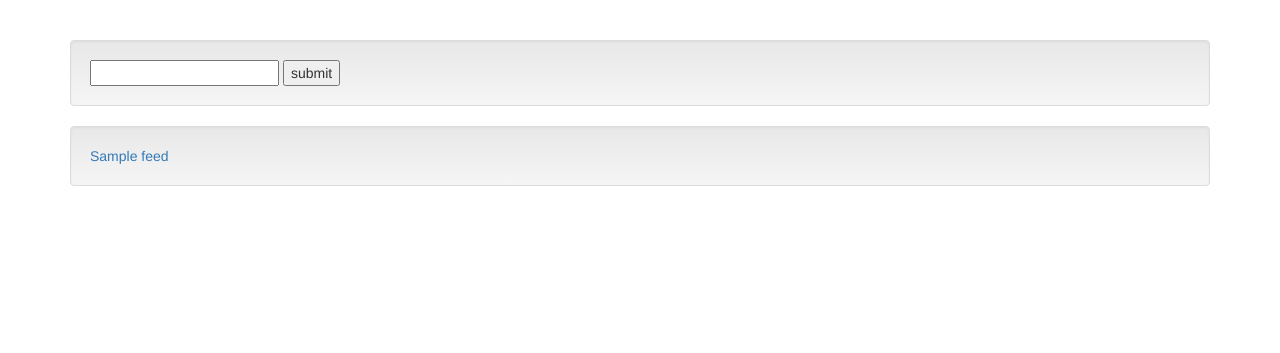
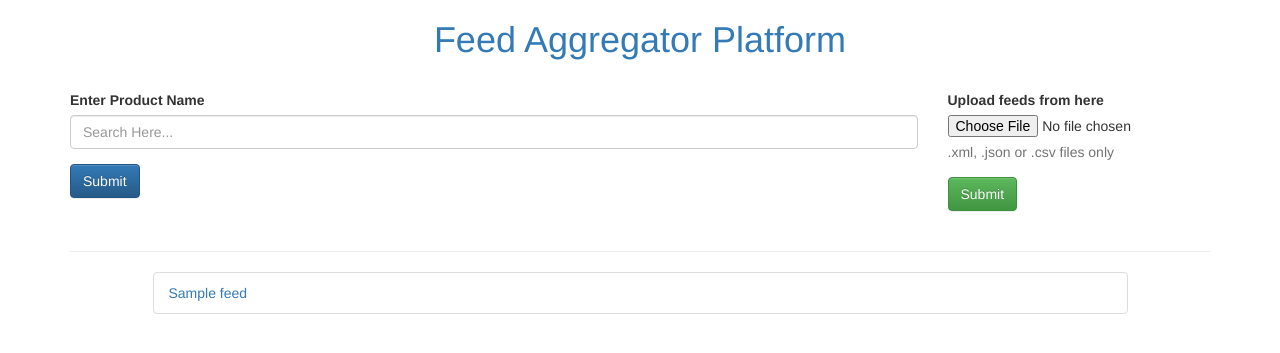
Before and after one commit to lavish205/feedsAggregator, a Django app: template src/feeds/templates/index.html in a window 1280 px wide. Shown: the top 353 px of the page. Run offline with Django 3.2, Linux system fonts and the light colour scheme; the template is opened without the code that fills it: most values are stand-ins (such as "Sample title", 1, 10 or a date in 2020); some libraries are stand-ins or nearby versions.

Commit message:
templates css modified

```diff
--- a/src/feeds/templates/index.html
+++ b/src/feeds/templates/index.html
@@ -9,23 +9,52 @@
     <link rel="stylesheet" href="https://maxcdn.bootstrapcdn.com/bootstrap/3.3.2/css/bootstrap-theme.min.css">
     <script src="https://maxcdn.bootstrapcdn.com/bootstrap/3.3.2/js/bootstrap.min.js"></script>
 </head>
+<style>
+    .well{
+        padding: 12px !important;
+        margin: 10px;
+    }
+</style>
 <body>
 <div class="container">
-    <br>
-    <br>
-    <div class="well">
-        <form method="get" action="/api/v1/feeds/">
-            <input type="text" name="query">
-            <input type="submit" value="submit">
-        </form>
+    <div class="row"></div>
+    <a href="/api/v1/feeds/" style="text-decoration: none">
+        <h1 align="center">Feed Aggregator Platform</h1>
+    </a>
+    <div class="row"></div></br>
+    <div class="row">
+        <div class="col-md-9">
+            <form method="get", action="/api/v1/feeds/">
+                <div class="form-group">
+                    <label for="inputsearch">Enter Product Name</label>
+                    <input type="text" class="form-control" id="inputsearch" placeholder="Search Here..." name="query">
+                </div>
+                <button type="submit" class="btn btn-primary">Submit</button>
+            </form>
+        </div>
+        <div class="col-md-3">
+            <form method="post" action="/api/v1/feeds/">
+              <div class="form-group">
+                <label for="inputFile">Upload feeds from here</label>
+                <input type="file" id="inputFile" name=data>
+                <p class="help-block">.xml, .json or .csv files only</p>
+              </div>
+              <button type="submit" class="btn btn-success">Submit</button>
+            </form>
+        </div>
     </div>
+    <br><hr>
+    <div class="row">
     {% if response %}
+        <ul class="list-group">
         {% for feed in response %}
-            <div class="well">
+            <li class="list-group-item col-xs-offset-1 col-xs-10">
                 <a href="/api/v1/feeds/{{ feed.id }}/">{{ feed.name }}</a></br>
-            </div>
+            </li>
         {% endfor %}
+        </ul>
     {% endif %}
+    </div>
 </div>
 
 
--- a/src/feeds/views.py
+++ b/src/feeds/views.py
@@ -39,8 +39,8 @@ class FeedsView(APIView):
         :param format: define the output format
         :return: return 201
         """
-        save_feeds.delay(self.request.FILES['data'])
-        return Response(status=201)
+        save_feeds.delay(self.request.FILES.get('data'))
+        return render(request, 'index.html')
 
 
 class FeedsDetailView(APIView):
```
Also changed, not shown: src/feeds/templates/feedDetails.html (+6 -2 lines).
